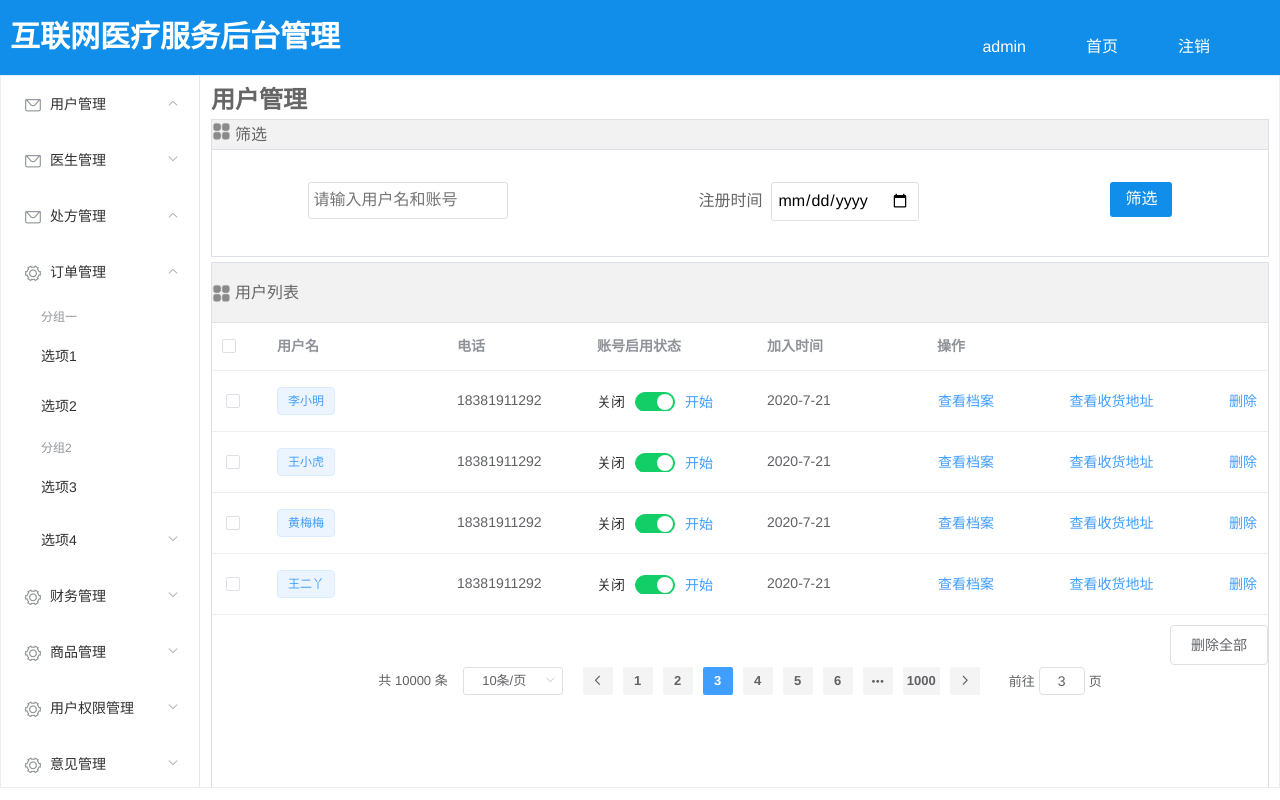
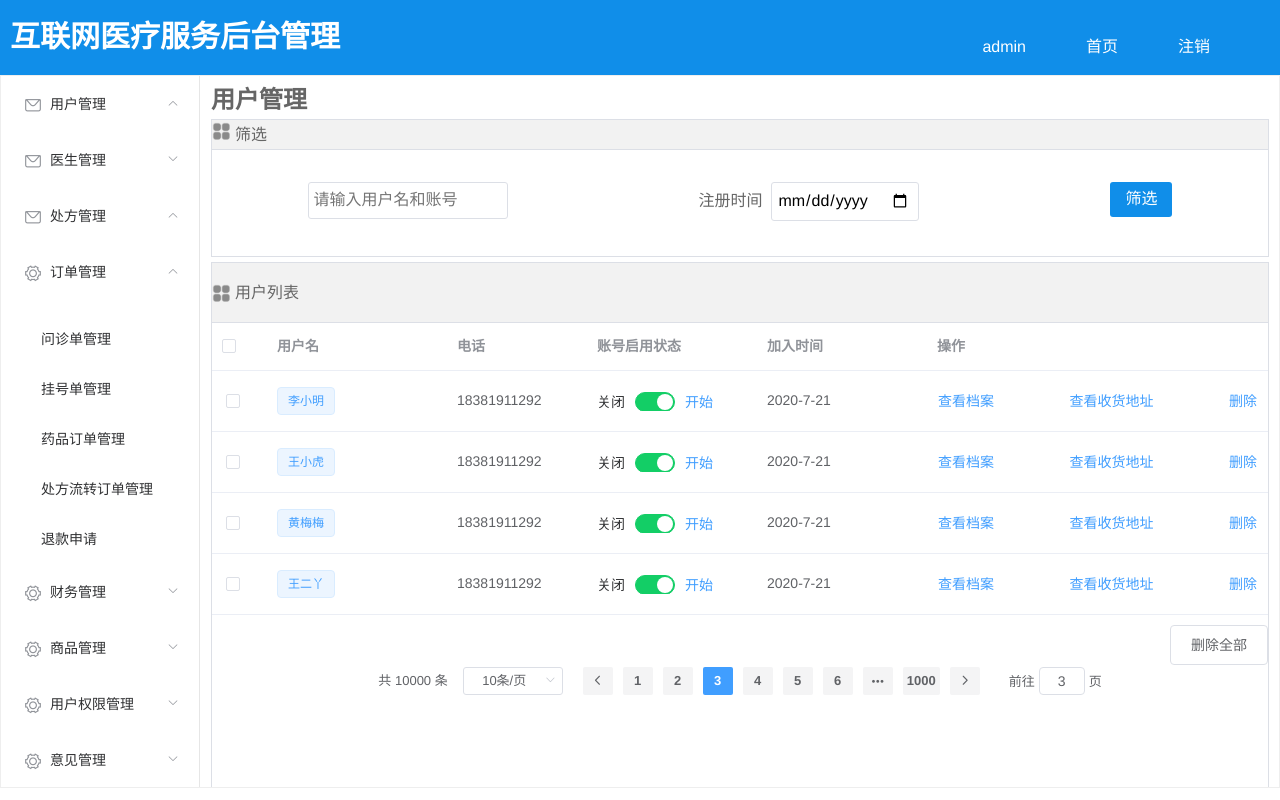
Before and after one commit to chenxianyun-arch/HIS, a Vue app: page /home in a window 1280 px wide. Both pictures are taken after a click on the element "订单管理". Built offline with nearby package versions, Linux system fonts and the light colour scheme; a web font is replaced by a local one; what toast_demo_based_vue would draw is missing.

Commit message:
左侧侧边栏

```diff
--- a/src/components/content/aside/Aside.vue
+++ b/src/components/content/aside/Aside.vue
@@ -16,22 +16,17 @@
             </el-menu-item-group>
           </el-submenu>
           <el-submenu index="3">
-            <template slot="title"><i class="el-icon-message"></i>处方管理</template>
+            <div slot="title" @click="prescriptHandleClick()"><i class="el-icon-message"></i>处方管理</div>
           </el-submenu>
           <el-submenu index="4">
             <template slot="title"><i class="el-icon-setting"></i>订单管理</template>
             <el-menu-item-group>
-              <template slot="title">分组一</template>
-              <el-menu-item index="3-1">选项1</el-menu-item>
-              <el-menu-item index="3-2">选项2</el-menu-item>
+              <el-menu-item index="1-1" @click="ordsQuestionnaire()">问诊单管理</el-menu-item>
+              <el-menu-item index="1-2" @click="ordsResgister()">挂号单管理</el-menu-item>
+              <el-menu-item index="1-3" @click="ordsDrugs()">药品订单管理</el-menu-item>
+              <el-menu-item index="1-4" @click="ordsPrescriptionReversal()">处方流转订单管理</el-menu-item>
+              <el-menu-item index="1-5" @click="ordsRefund()">退款申请</el-menu-item>
             </el-menu-item-group>
-            <el-menu-item-group title="分组2">
-              <el-menu-item index="3-3">选项3</el-menu-item>
-            </el-menu-item-group>
-            <el-submenu index="3-4">
-              <template slot="title">选项4</template>
-              <el-menu-item index="3-4-1">选项4-1</el-menu-item>
-            </el-submenu>
           </el-submenu>
           <el-submenu index="5">
             <template slot="title"><i class="el-icon-setting"></i>财务管理</template>
@@ -131,6 +126,30 @@
       // 4 点击跳转到医生服务审核
       doctorServiceReviewClick() {
         this.routerUrl = 'doctorservicereview'
+      },
+      // 5 点击跳转到处方管理
+      prescriptHandleClick() {
+        this.routerUrl = 'prescription'
+      },
+      // 6 点击跳转到问诊单
+      ordsQuestionnaire() {
+        this.routerUrl = 'questionnaire'
+      },
+      // 7 挂号单管理
+      ordsResgister() {
+
+      },
+      // 8 药品订单管理
+      ordsDrugs() {
+
+      },
+      // 9 处方流转订单管理
+      ordsPrescriptionReversal() {
+
+      },
+      // 10 退款申请
+      ordsRefund() {
+
       }
     }
   }
--- a/src/router/index.js
+++ b/src/router/index.js
@@ -18,6 +18,7 @@ const DoctorList =() => import('../views/doctor/doctorlist/DoctorList')
 const DocotorService = () => import('../views/doctor/doctorlist/DoctorService')
 const DocotorServiceReview = () => import('../views/doctor/doctorlist/DoctorServiceReview')
 const PrescriptionManagent = () => import('../views/prescription/PrescriptionManagent')
+const OrdsQuestionnaire = () => import('../views/ords/Questionnaire')
 const route = [
   {
     path: '',
@@ -54,6 +55,10 @@ const route = [
   {
     path: '/prescription',
     component: PrescriptionManagent
+  },
+  {
+    path: '/questionnaire',
+    component: OrdsQuestionnaire
   }
 ]
 
--- /dev/null
+++ b/src/views/ords/Questionnaire.vue
@@ -0,0 +1,21 @@
+<template>
+  <div>问诊单</div>
+</template>
+
+<script>
+export default {
+  name: "Questionnaire",
+  data() {
+    return {
+
+    }
+  },
+  methods: {
+
+  }
+}
+</script>
+
+<style scoped>
+
+</style>
--- a/src/views/prescription/PrescriptionManagent.vue
+++ b/src/views/prescription/PrescriptionManagent.vue
@@ -12,9 +12,13 @@
 export default {
   name: "PrescriptionManagent",
   data() {
+    return {
 
+    }
   },
-  methods: {}
+  methods: {
+
+  }
 }
 </script>
 
```
